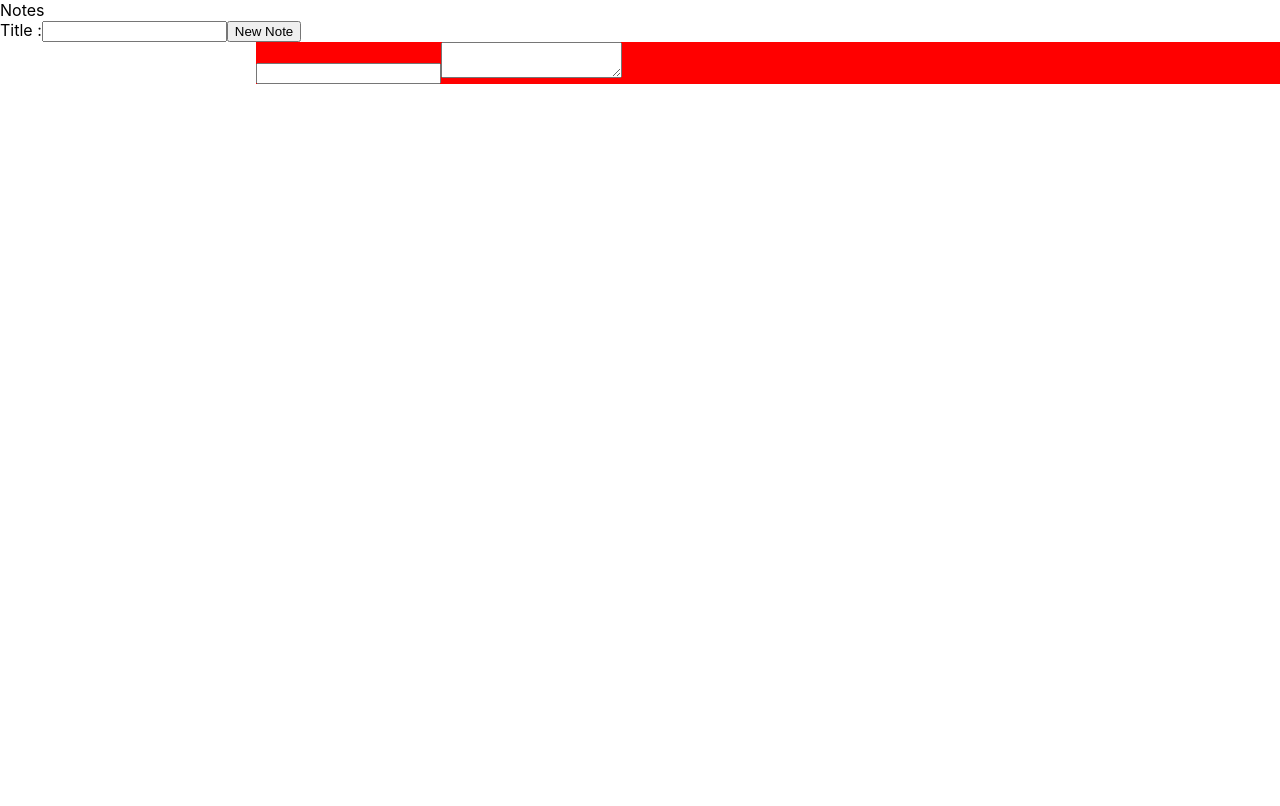
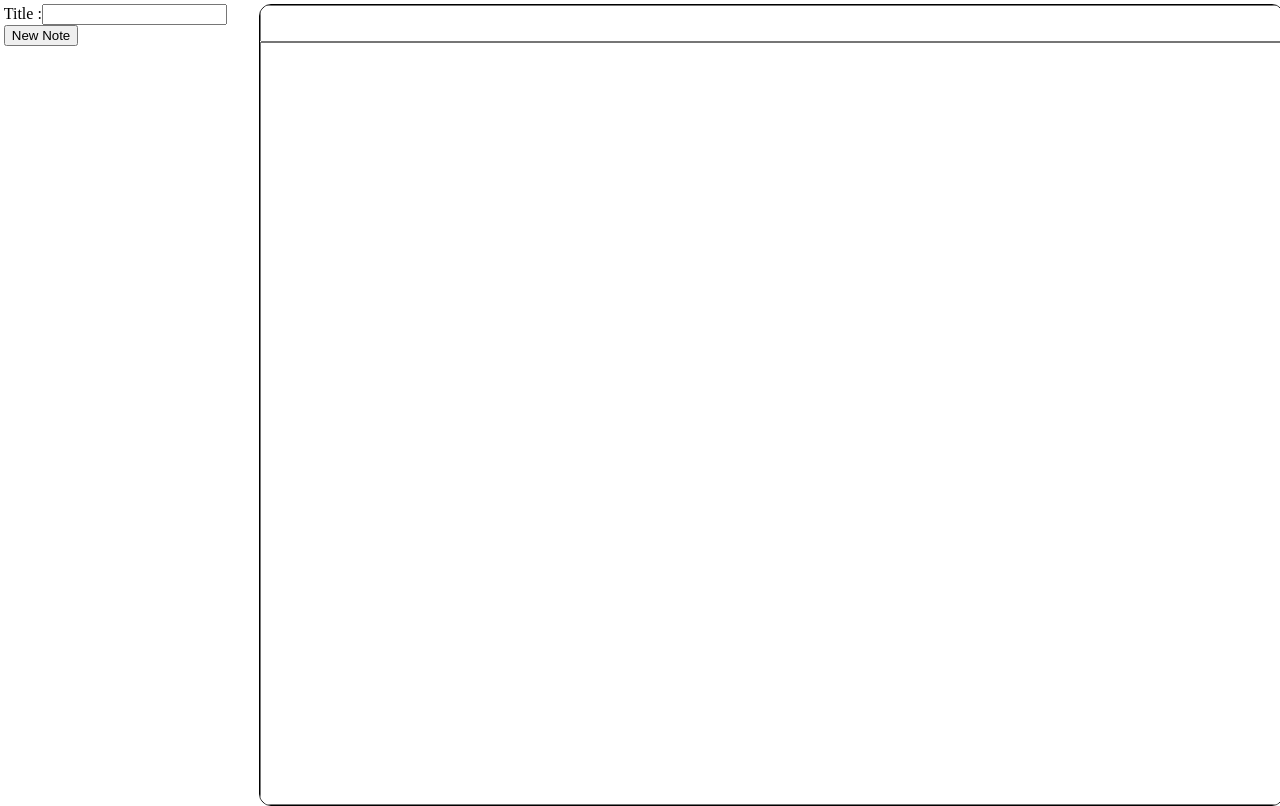
Before and after one commit to Ricocotam/note-taking, a React (Create React App) app: page / in a window 1280 px wide. Built offline with nearby package versions, Linux system fonts and the light colour scheme.

Commit message:
first css !

```diff
--- a/src/App.css
+++ b/src/App.css
@@ -1,38 +1,15 @@
 .App {
-  text-align: center;
+  padding: 0;
+  margin: 1mm;
+  display: flex;
+  flex-direction: row;
+  height: 100%;
+  width: 100%;
+  box-sizing: border-box;
 }
 
-.App-logo {
-  height: 40vmin;
-  pointer-events: none;
-}
-
-@media (prefers-reduced-motion: no-preference) {
-  .App-logo {
-    animation: App-logo-spin infinite 20s linear;
-  }
-}
-
-.App-header {
-  background-color: #282c34;
-  min-height: 100vh;
+#sidebar {
+  width: 20%;
   display: flex;
   flex-direction: column;
-  align-items: center;
-  justify-content: center;
-  font-size: calc(10px + 2vmin);
-  color: white;
 }
-
-.App-link {
-  color: #61dafb;
-}
-
-@keyframes App-logo-spin {
-  from {
-    transform: rotate(0deg);
-  }
-  to {
-    transform: rotate(360deg);
-  }
-}
--- a/src/App.js
+++ b/src/App.js
@@ -1,5 +1,5 @@
 import React, { Component } from 'react';
-//import './App.css';
+import './App.css';
 import { ListNote, NewNote, EmptyNote, Note } from './components/Note.js'
 
 class App extends Component {
@@ -79,11 +79,10 @@ class App extends Component {
 
     return (
       <div className="App">
-        <header className="App-header">
-          Notes
-        </header>
-        <NewNote onSubmit={this.handleNewNote}/>
-        <ListNote notes={notes}/>
+        <div id="sidebar">
+          <NewNote onSubmit={this.handleNewNote}/>
+          <ListNote notes={notes}/>
+        </div>
         {displayedNote}
       </div>
     )
--- a/src/components/Note.js
+++ b/src/components/Note.js
@@ -53,7 +53,6 @@ class NewNote extends Component {
 }
 
 
-
 class Note extends Component {
     render() {
         const titleId = `${this.props.id}.title`
@@ -61,7 +60,7 @@ class Note extends Component {
         return (
             <div className="Note" id={this.props.id} data-testid={this.props["data-testid"]} onClick={this.props.onClick} >
                 <input className="title" data-testid={titleId} id={titleId} defaultValue={this.props.title} onChange={this.props.onTitleChange} readOnly={this.props.readOnly}/>
-                <textarea className="text" data-testid={textId} id={textId} defaultValue={this.props.text} onChange={this.props.onTextChange}/>
+                <textarea className="text" data-testid={textId} id={textId} defaultValue={this.props.text} onChange={this.props.onTextChange} readOnly={this.props.readOnly}/>
             </div>
         );
     }
@@ -69,7 +68,7 @@ class Note extends Component {
 
 // Prevent from modifying the note
 function EmptyNote(props){
-    return <Note />
+    return <Note readOnly={true} />
 }
 
 export {
--- a/src/components/Notes.css
+++ b/src/components/Notes.css
@@ -1,33 +1,55 @@
 .Note {
-    background-color: red;
+    margin: 0;
+    padding: 0;
     width: 80%;
+    height: 100%;
     float: right;
-    display: flexbox;
+    display: flex;
     flex-direction: column;
+    border: 1px solid black;
+    border-radius: 12px;
+    overflow: hidden;
+}
+
+.Note .text {
+    width: 100%;
+    height: 100%;
+    border-style: solid;
+}
+
+.Note .title {
+    font-size: 7mm;
+    width: 100%;
 }
 
 .ListNote {
-    width: 20%;
+    margin: 0;
+    padding: 0;
+    width: 100%;
+    height: 100%;
     float: left;
 }
 
-.ListNote ul li {
-    background-color: green;
+ul {
+    padding: 0;
+    list-style-type: none;
+}
+
+input {
+    box-sizing: border-box;
 }
 
 .ListNote .Note {
     width: 100%;
-    background-color: yellow;
-    border-width: 10px;
-    border-color: black;
-    border: medium solid black;
-}
-
-.ListNote .Note .title {
-    width: 100%;
     height: 100%;
 }
 
-.ListNote .Note .text {
-    visibility: hidden;
+.ListNote .title {
+    font-size: 4mm;
+    width: 100;
+    border: inherit;
 }
+
+.ListNote .text {
+    display: none;
+}
--- a/src/index.css
+++ b/src/index.css
@@ -1,13 +1,11 @@
-body {
+body, html {
   margin: 0;
-  font-family: -apple-system, BlinkMacSystemFont, 'Segoe UI', 'Roboto', 'Oxygen',
-    'Ubuntu', 'Cantarell', 'Fira Sans', 'Droid Sans', 'Helvetica Neue',
-    sans-serif;
-  -webkit-font-smoothing: antialiased;
-  -moz-osx-font-smoothing: grayscale;
+  padding: 0;
+  /* overflow-x: hidden;
+  overflow-y: hidden; */
 }
 
-code {
-  font-family: source-code-pro, Menlo, Monaco, Consolas, 'Courier New',
-    monospace;
+#root {
+  height: 100vh;
+  width: 100vw;
 }
```
